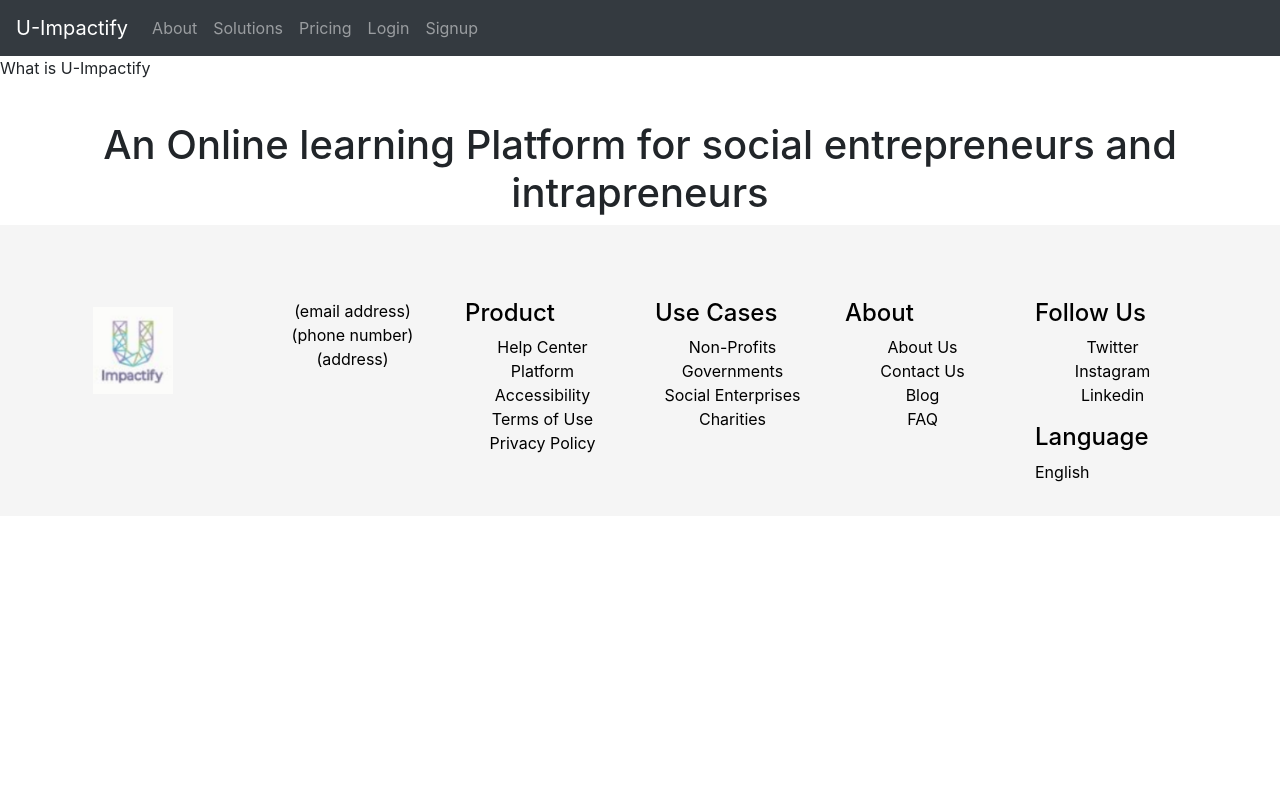
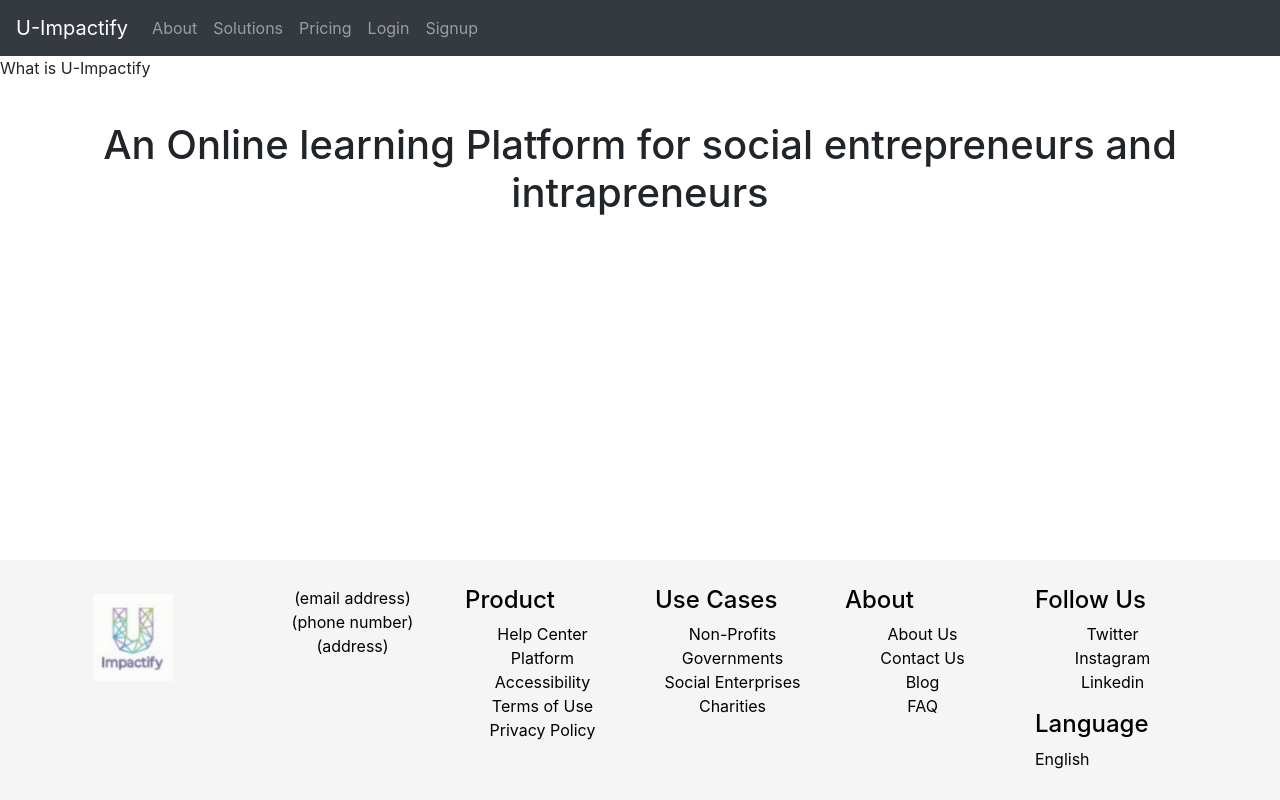
Before and after one commit to SahilHakimiUofT/UImpactifyMernSite, a React (Create React App) app in the folder u-impactify/: page / in a window 1280 px wide. Built offline with nearby package versions, Linux system fonts and the light colour scheme; no server answers.

Commit message:
Edited footer onto consultant page, to get footer to work for other pages follow containter and main example as in consultant.js and consultant.css

```diff
--- a/u-impactify/src/components/Navbar.css
+++ b/u-impactify/src/components/Navbar.css
@@ -17,10 +17,10 @@
     width: 210px;
     display: flex;
     justify-content: center;
-    position: absolute;
+    position: relative;
     left: 0;
-    margin: 0 auto 100px 0;
-    position: absolute;
+    margin: 0 auto 200px 0;
+
 
 }
 
@@ -67,6 +67,7 @@
     padding-right: 5px;
     align-items: center;
     text-align: center;
+
 }
 
 span {
--- a/u-impactify/src/components/consultant.css
+++ b/u-impactify/src/components/consultant.css
@@ -1,19 +1,7 @@
-html, body {
-    margin:0;
-    padding:0;
-    height:100%;
- }
- .container {
-    min-height:100%;
-    position:relative;
- }
- .body {
-    padding:10px;
-    padding-bottom:60px;   /* Height of the footer */
- }
-.footer {
-    position:absolute;
-    bottom:0;
-    width:100%;
-    height:60px;   /* Height of the footer */
- }
+.main{
+    min-height: 100vh;
+   position: relative;
+}
+.content-wrap{
+   padding-bottom: 30%;
+}
--- a/u-impactify/src/components/consultant.js
+++ b/u-impactify/src/components/consultant.js
@@ -5,12 +5,14 @@
 export default class Consultant extends Component{
     render(){
     return (
-        <div>
+        <div className = 'main'>
+              <div className = 'content-wrap'>
+                <Navbar />
+                <div className = 'Foot'>
+                <Footer />
+                </div>
 
-                <Navbar />
-
-
-
+                </div>
                 </div>
     );
 
--- a/u-impactify/src/components/footer.css
+++ b/u-impactify/src/components/footer.css
@@ -1,11 +1,12 @@
 .footer-middle{
-    background: whitesmoke;
-    padding-top: 3rem;
-    padding-bottom: 1rem;
+
+    background-color: whitesmoke;
     color: black;
     bottom: 0px;
     left: 0px;
-    width: 100%
+    width: 100%;
+    position: absolute;
+    height: 15rem;
 }
 
 .photo_logo{
```
